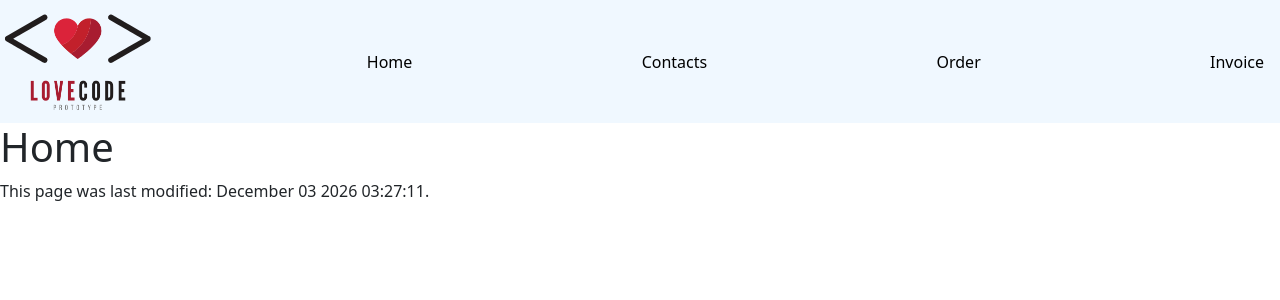
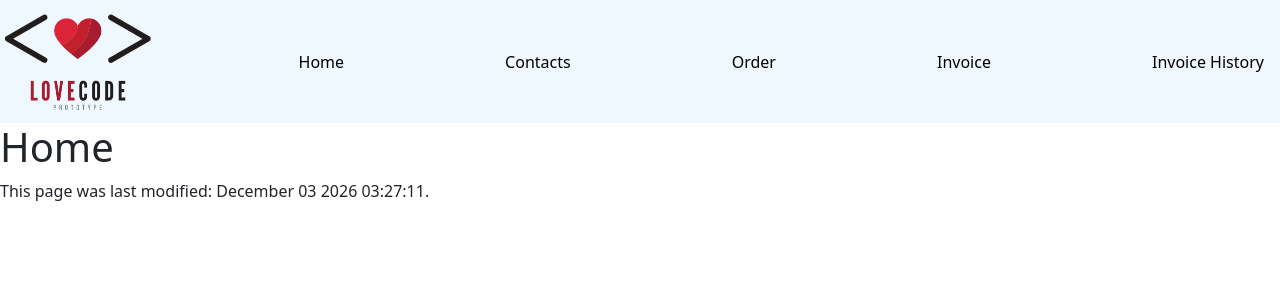
Before and after one commit to Cinnayanny/Software-Development-Fundamentals-PHP-Copy-JW, a PHP site: page /index.php in a window 1280 px wide. Shown: the top 300 px of the page. Run offline with PHP 8.4, Linux system fonts and the light colour scheme.

Commit message:
navbar update

```diff
--- a/template.php
+++ b/template.php
@@ -12,6 +12,7 @@
         <a href="contact.php">Contacts</a>
         <a href="orderForm.php">Order</a>
         <a href="invoice.php">Invoice</a>
+        <a href="invoiceHistory.php">Invoice History</a>
         <!--<form><p><label for="search"></label>
                 <input type="text" id="search" name="search">
                 <button onclick="authentication(this.form)">Search</button></p>
```
